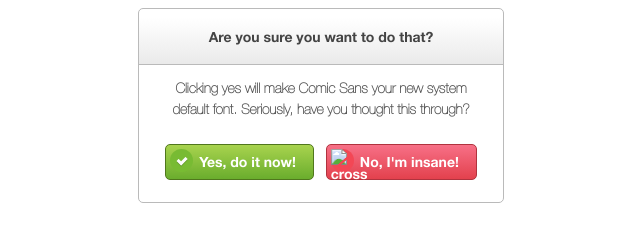
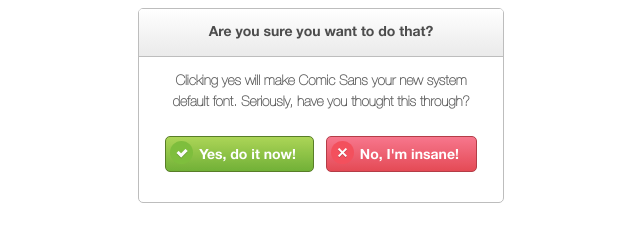
Before and after one commit to Localstance/markupPopUp, a plain HTML site: page index.html in a window 1280 px wide. Shown: the whole page, without its empty margins (319-959 px from the left). Drawn offline with Linux system fonts and the light colour scheme; a script that the page names is missing.

Commit message:
small remakes

```diff
--- a/css/master.css
+++ b/css/master.css
@@ -17,42 +17,45 @@
 	height: 13.78571428571429em;
 	border: 1px solid #bababa;
 	margin: auto;
-	border-radius: 5px;
+	border-radius: 0.3571428571428571em;
+	background-color: white;
+	opacity: 0.95;
 }
 
 #header {
 	max-width: 100%;
 	height: 3.285714285714286em;
 	border-bottom: 1px solid #bababa;
-	font-family: HelveticaNeueBold;
+	font-family: HelveticaNeueBold, Arial, sans-serif;
 	background: linear-gradient(to top, #eaeaea, white );
-
+	padding-top: 1px;
+	border-top-left-radius: 0.2571428571428571em;
+	border-top-right-radius: 0.2571428571428571em;
 }
 h1 {
 	font-size: 1em;
-	line-height: 2.642857142857143em;
+	line-height: 1.642857142857143em;
 	text-align: center;
 	color: #444444;
 }
 #main {
 	max-width: 100%;
     position: relative;
-	font-family: HelveticaNeueRegular;
-	border: 0px dotted black;
+	font-family: HelveticaNeueRegular, Arial, sans-serif;
 
 }
 #main p {
 	font-size: 1em;
 	text-align: center;
-	padding: 0 22px;
-	margin-bottom: 23px;
+	padding: 0 1.571428571428571em;
+	margin-bottom: 1.642857142857143em;
 	font-weight: bold;
 	line-height: 1.5;
 	color: #555555;
 }
 #main button {
 	vertical-align: middle;
-	font-family: HelveticaNeueBold;
+	font-family: HelveticaNeueBold, Arial, sans-serif;
 	font-size: 1em;
 	color: white;
 	border-radius: 5px;
@@ -79,7 +82,6 @@ h1 {
 	float: left;
 	width: 23px;
 	height: 23px;
-	border: 1px solid linear-gradient(to top, #6ca82e, #7bbc35) ;
 	border-radius: 12px;
 	background-color: #78bb33;
 
@@ -87,7 +89,7 @@ h1 {
 .buttonYes span {
 	display: block;
 	float: right;
-	line-height: 26px;
+	line-height: 1.857142857142857em;
 	padding: 0 13px 0 6px;
 }
 .buttonNo {
@@ -100,7 +102,6 @@ h1 {
 	float: left;
 	width: 23px;
 	height: 23px;
-	border: 1px solid linear-gradient( to top #da404c, #f34755) ;
 	border-radius: 12px;
 	background-color: #f34755;
 
@@ -108,7 +109,7 @@ h1 {
 .buttonNo span {
 	display: block;
 	float: right;
-	line-height: 26px;
+	line-height: 1.857142857142857em;
 	padding: 0 13px 0 6px;
 }
 
--- a/index.html
+++ b/index.html
@@ -3,7 +3,7 @@
 <head>
 	<meta charset="utf-8">
 	<title>PopUp task</title>
-	<link media="screen, projection" rel="stylesheet" href="css/screen.css">
+	<link media="screen" rel="stylesheet" href="css/screen.css">
 	<script type="text/javascript" src="js/main.js"></script>
 </head>
 <body>
```
Also changed, not shown: images/cross.png (added).
